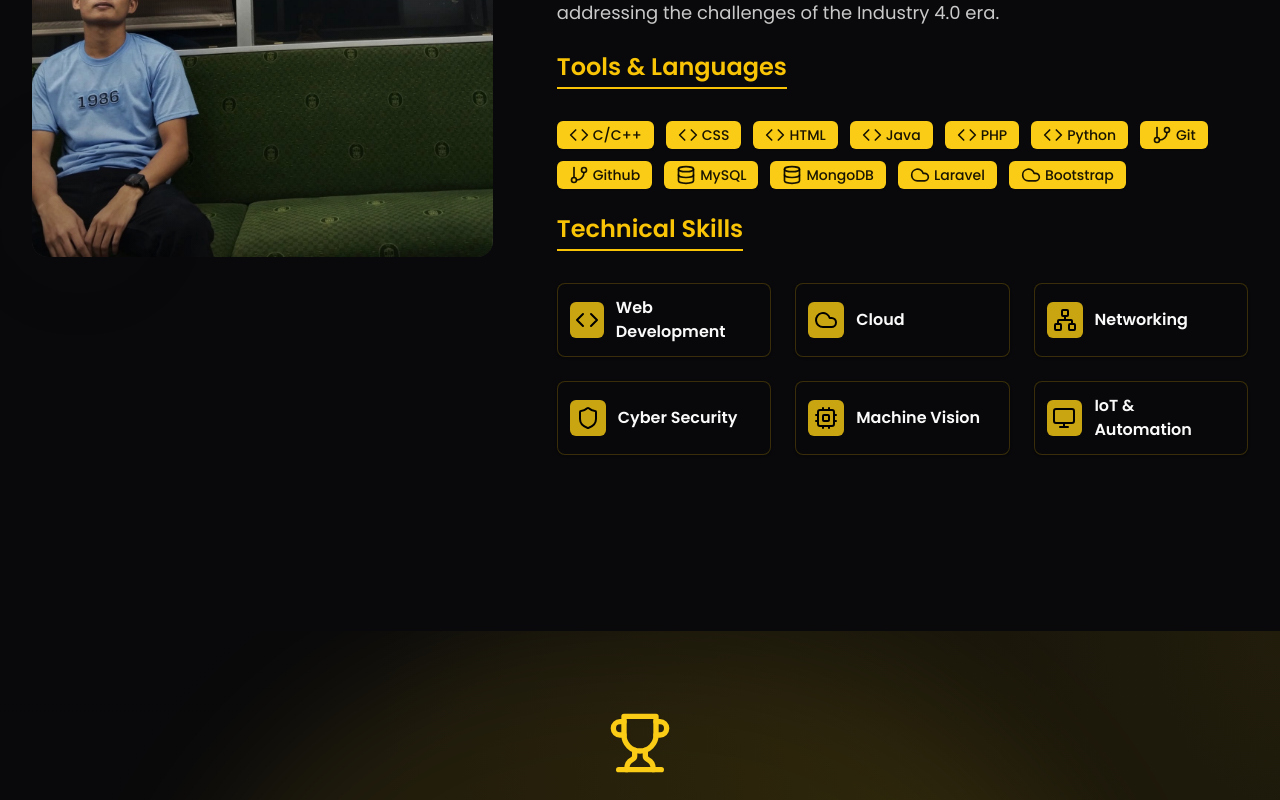
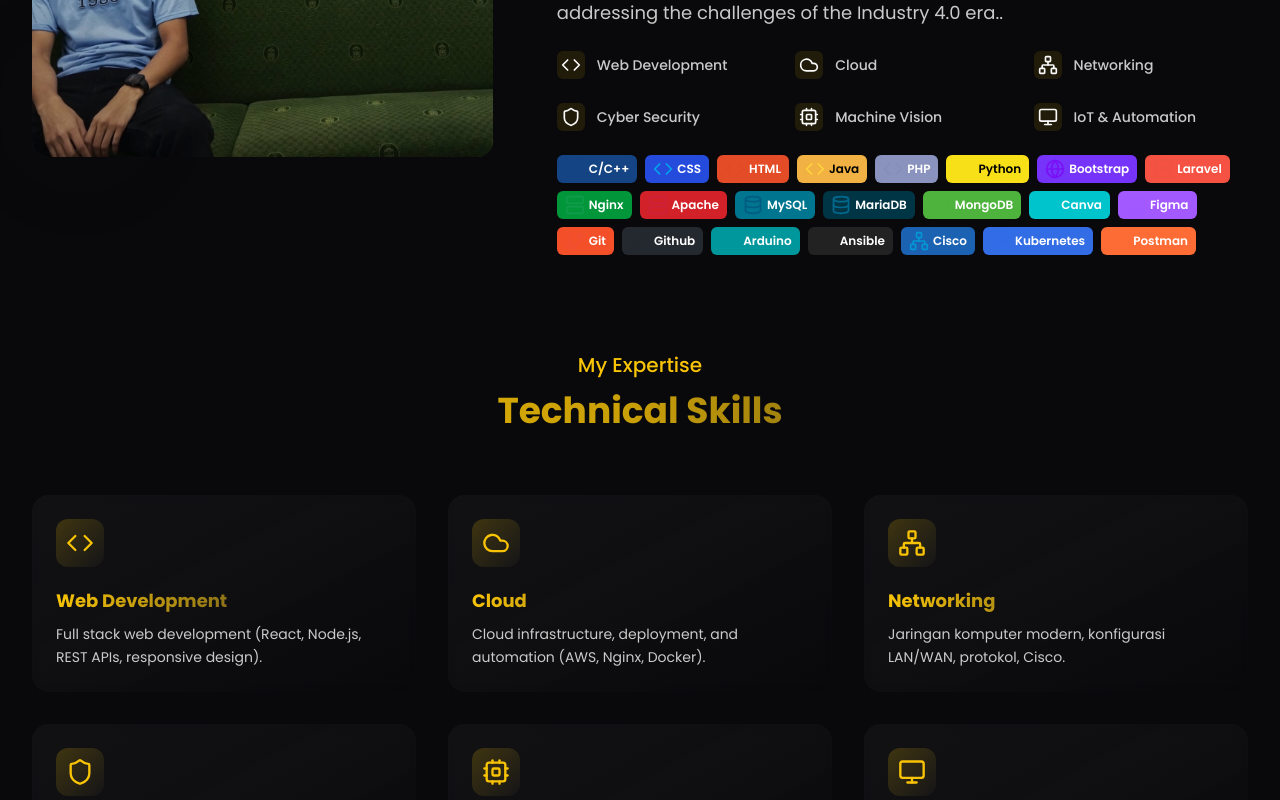
Before and after one commit to Refael-pangaribuan17/Portfolio, a React (Vite) app: page / in a window 1280 px wide. Shown: the part 1580-2380 px from the top of the page. Built offline with nearby package versions, Linux system fonts and the light colour scheme.

Commit message:
Reverted to edit edt-fb3cc21e-2962-46c5-9b75-20f715a4609d: "Fix: Lucide-react import errors
Fixes import errors from lucide-react."

```diff
--- a/src/components/AboutSection.tsx
+++ b/src/components/AboutSection.tsx
@@ -1,32 +1,54 @@
 
-import { Code, Cloud, Network, Shield, Cpu, Monitor, Database, GitBranch } from "lucide-react";
+import { Cloud, Network, Shield, Cpu, Code, Monitor } from "lucide-react";
+import { Hash, FileCode, Database, GitBranch, Server, Terminal, Globe, Laptop, Lock, FileBadge } from "lucide-react";
 import { AspectRatio } from "./ui/aspect-ratio";
 
-// Simple data for tools/languages (all yellow style)
+type SkillCardProps = {
+  icon: React.ReactNode;
+  title: string;
+  description: string;
+};
+
+// Simple data for icon tools/languages (using available lucide-react icons)
 const tools = [
-  { name: "C/C++", icon: <Code size={20} />, },
-  { name: "CSS", icon: <Code size={20} />, },
-  { name: "HTML", icon: <Code size={20} />, },
-  { name: "Java", icon: <Code size={20} />, },
-  { name: "PHP", icon: <Code size={20} />, },
-  { name: "Python", icon: <Code size={20} />, },
-  { name: "Git", icon: <GitBranch size={20} />, },
-  { name: "Github", icon: <GitBranch size={20} />, },
-  { name: "MySQL", icon: <Database size={20} />, },
-  { name: "MongoDB", icon: <Database size={20} />, },
-  { name: "Laravel", icon: <Cloud size={20} />, },
-  { name: "Bootstrap", icon: <Cloud size={20} />, }
+  { name: "C/C++", icon: <FileCode size={20} color="#154484" />, color: "bg-[#154484] text-white" },
+  { name: "CSS", icon: <Code size={20} color="#00A6EA" />, color: "bg-[#254bdd] text-white" },
+  { name: "HTML", icon: <Code size={20} color="#DE4C25" />, color: "bg-[#e34c26] text-white" },
+  { name: "Java", icon: <Code size={20} color="#FFD43B" />, color: "bg-[#f2b143] text-black" },
+  { name: "PHP", icon: <Code size={20} color="#858EBB" />, color: "bg-[#8993be] text-white" },
+  { name: "Python", icon: <Code size={20} color="#f7e018" />, color: "bg-[#f7e018] text-black" },
+  { name: "Bootstrap", icon: <Globe size={20} color="#7911F6" />, color: "bg-[#7633f9] text-white" },
+  { name: "Laravel", icon: <Server size={20} color="#F05340" />, color: "bg-[#f55243] text-white" },
+  { name: "Nginx", icon: <Server size={20} color="#119B4C" />, color: "bg-[#009639] text-white" },
+  { name: "Apache", icon: <Server size={20} color="#CC2139" />, color: "bg-[#d22128] text-white" },
+  { name: "MySQL", icon: <Database size={20} color="#005C83" />, color: "bg-[#00758f] text-white" },
+  { name: "MariaDB", icon: <Database size={20} color="#00698F" />, color: "bg-[#003545] text-white" },
+  { name: "MongoDB", icon: <Database size={20} color="#4DB33D" />, color: "bg-[#4DB33D] text-white" },
+  { name: "Canva", icon: <Globe size={20} color="#00C4CC" />, color: "bg-[#00C4CC] text-white" },
+  { name: "Figma", icon: <Globe size={20} color="#a259ff" />, color: "bg-[#a259ff] text-white" },
+  { name: "Git", icon: <GitBranch size={20} color="#F05032" />, color: "bg-[#f34f29] text-white" },
+  { name: "Github", icon: <GitBranch size={20} color="#24292F" />, color: "bg-[#24292F] text-white" },
+  { name: "Arduino", icon: <Cpu size={20} color="#00979C" />, color: "bg-[#00979C] text-white" },
+  { name: "Ansible", icon: <Terminal size={20} color="#222222" />, color: "bg-[#222222] text-white" },
+  { name: "Cisco", icon: <Network size={20} color="#0397d6" />, color: "bg-[#1b63b2] text-white" },
+  { name: "Kubernetes", icon: <Server size={20} color="#326de6" />, color: "bg-[#326de6] text-white" },
+  { name: "Postman", icon: <Globe size={20} color="#fd6c35" />, color: "bg-[#fd6c35] text-white" },
 ];
 
-// All tech skills in English, style & layout per screenshot
-const techSkills = [
-  { icon: <Code size={24} />, name: "Web Development" },
-  { icon: <Cloud size={24} />, name: "Cloud" },
-  { icon: <Network size={24} />, name: "Networking" },
-  { icon: <Shield size={24} />, name: "Cyber Security" },
-  { icon: <Cpu size={24} />, name: "Machine Vision" },
-  { icon: <Monitor size={24} />, name: "IoT & Automation" }
-];
+function SkillCard({ icon, title, description }: SkillCardProps) {
+  return (
+    <div className="group relative overflow-hidden rounded-2xl bg-gradient-to-br from-secondary/30 via-secondary/20 to-background/30 backdrop-blur-sm p-6 transition-all duration-500 hover:transform hover:-translate-y-2">
+      <div className="absolute inset-0 bg-gradient-to-r from-primary/10 to-secondary/10 opacity-0 group-hover:opacity-100 transition-opacity duration-500" />
+      <div className="relative z-10">
+        <div className="w-12 h-12 bg-gradient-to-br from-primary/20 to-secondary/20 rounded-xl flex items-center justify-center text-primary mb-5 transform transition-transform duration-500 group-hover:scale-110">
+          {icon}
+        </div>
+        <h3 className="text-lg font-bold mb-2 bg-gradient-to-r from-primary to-secondary bg-clip-text text-transparent">{title}</h3>
+        <p className="text-foreground/80 text-sm leading-relaxed">{description}</p>
+      </div>
+    </div>
+  );
+}
 
 export function AboutSection() {
   return (
@@ -74,49 +96,79 @@ export function AboutSection() {
 
                 In the IoT space, I am passionate about designing real-time monitoring and control systems with a focus on efficiency and scalability. Additionally, I have studied the fundamentals of cybersecurity to ensure that every solution developed remains secure and reliable.
 
-                In the field of automation, I have a solid understanding of using devices like Hikrobot and integrating them with PLC for visual recognition and quality control systems. I believe that the ability to combine these various technologies is key to addressing the challenges of the Industry 4.0 era.
+                In the field of automation, I have a solid understanding of using devices like Hikrobot and integrating them with PLC for visual recognition and quality control systems. I believe that the ability to combine these various technologies is key to addressing the challenges of the Industry 4.0 era..
               </p>
-
-              {/* Tools & Languages Title */}
-              <div className="mt-8 mb-4">
-                <h4 className="text-2xl font-semibold text-primary mb-2 border-b-2 border-primary inline-block pb-1">
-                  Tools &amp; Languages
-                </h4>
+              {/* Technical Skills */}
+              <div className="grid grid-cols-2 md:grid-cols-3 gap-6 mt-10">
+                {[
+                  { icon: <Code size={20} />, skill: "Web Development" },
+                  { icon: <Cloud size={20} />, skill: "Cloud" },
+                  { icon: <Network size={20} />, skill: "Networking" },
+                  { icon: <Shield size={20} />, skill: "Cyber Security" },
+                  { icon: <Cpu size={20} />, skill: "Machine Vision" },
+                  { icon: <Monitor size={20} />, skill: "IoT & Automation" },
+                ].map(({ icon, skill }, idx) => (
+                  <div key={idx} className="flex items-center gap-3 group">
+                    <span className="w-7 h-7 flex items-center justify-center bg-primary/10 rounded-md">
+                      {icon}
+                    </span>
+                    <span className="text-foreground/80 group-hover:text-primary transition-colors duration-300 text-sm font-medium">{skill}</span>
+                  </div>
+                ))}
               </div>
-
-              {/* Tools/Languages badges */}
-              <div className="flex flex-wrap gap-3 mt-2">
+              {/* Tools row */}
+              <div className="flex flex-wrap gap-2 mt-8">
                 {tools.map((t) => (
-                  <span
-                    key={t.name}
-                    className="flex items-center gap-1 rounded-md px-3 py-1 text-sm font-medium bg-yellow-400 text-black/90 shadow-sm transition-all duration-300 hover:scale-105 hover:bg-yellow-300 cursor-pointer"
-                  >
+                  <span key={t.name} className={`flex items-center gap-1 rounded-md px-2 py-1 text-xs font-semibold ${t.color}`}>
                     {t.icon}
                     {t.name}
                   </span>
                 ))}
               </div>
-
-              {/* Technical Skills grid */}
-              <div className="mt-8">
-                <h4 className="text-2xl font-semibold text-primary mb-4 border-b-2 border-primary inline-block pb-1">
-                  Technical Skills
-                </h4>
-                <div className="grid grid-cols-1 sm:grid-cols-2 md:grid-cols-3 gap-6 mt-4">
-                  {techSkills.map(({ icon, name }, idx) => (
-                    <div key={idx} className="flex items-center gap-3 p-3 rounded-lg bg-background/70 border border-primary/20 shadow transition hover:-translate-y-1 hover:shadow-lg duration-300 animate-fade-in">
-                      <span className="w-9 h-9 flex items-center justify-center bg-yellow-400/80 text-black rounded-md">
-                        {icon}
-                      </span>
-                      <span className="text-base text-foreground font-semibold">{name}</span>
-                    </div>
-                  ))}
-                </div>
-              </div>
             </div>
           </div>
         </div>
-        {/* The previous 'My Expertise' big section is deleted as requested */}
+
+        <div className="mt-24">
+          <div className="text-center mb-16">
+            <h2 className="text-xl text-primary font-medium mb-3">My Expertise</h2>
+            <h3 className="text-4xl font-bold bg-gradient-to-r from-primary via-primary/80 to-secondary bg-clip-text text-transparent">
+              Technical Skills
+            </h3>
+          </div>
+          <div className="grid grid-cols-1 md:grid-cols-2 lg:grid-cols-3 gap-8">
+            <SkillCard
+              icon={<Code size={28} />}
+              title="Web Development"
+              description="Full stack web development (React, Node.js, REST APIs, responsive design)."
+            />
+            <SkillCard
+              icon={<Cloud size={28} />}
+              title="Cloud"
+              description="Cloud infrastructure, deployment, and automation (AWS, Nginx, Docker)."
+            />
+            <SkillCard
+              icon={<Network size={28} />}
+              title="Networking"
+              description="Jaringan komputer modern, konfigurasi LAN/WAN, protokol, Cisco."
+            />
+            <SkillCard
+              icon={<Shield size={28} />}
+              title="Cyber Security"
+              description="Network/web security, vulnerabilities, securing infrastructure."
+            />
+            <SkillCard
+              icon={<Cpu size={28} />}
+              title="Machine Vision"
+              description="Vision system, image analysis, automation for quality control."
+            />
+            <SkillCard
+              icon={<Monitor size={28} />}
+              title="IoT & Automation"
+              description="IoT integration, device networking, smart automation systems."
+            />
+          </div>
+        </div>
       </div>
     </section>
   );
```
